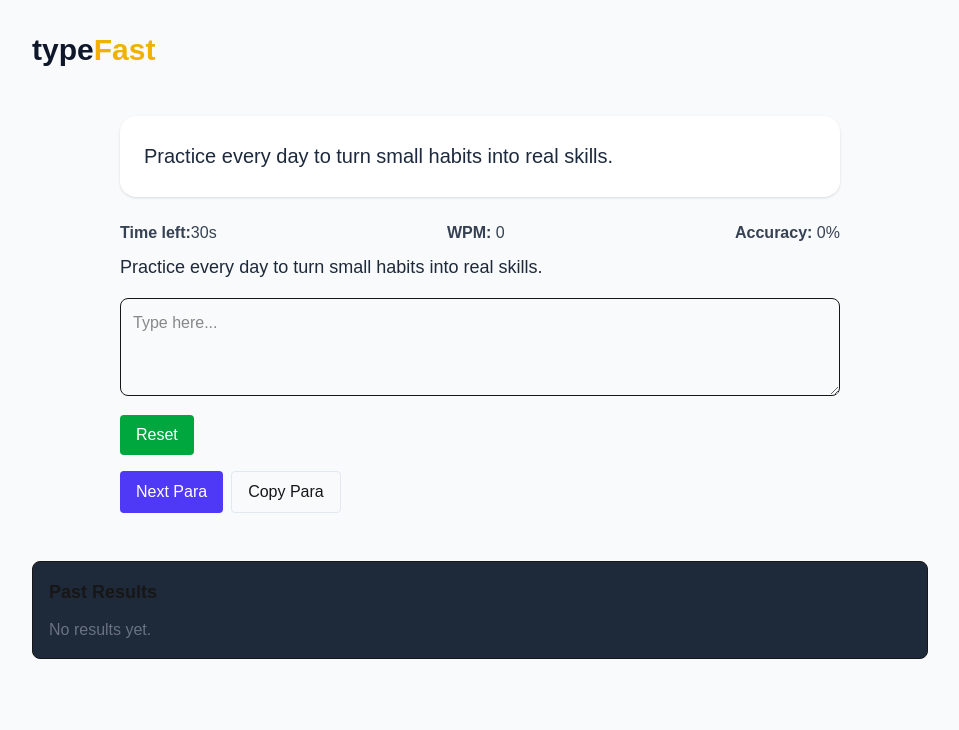
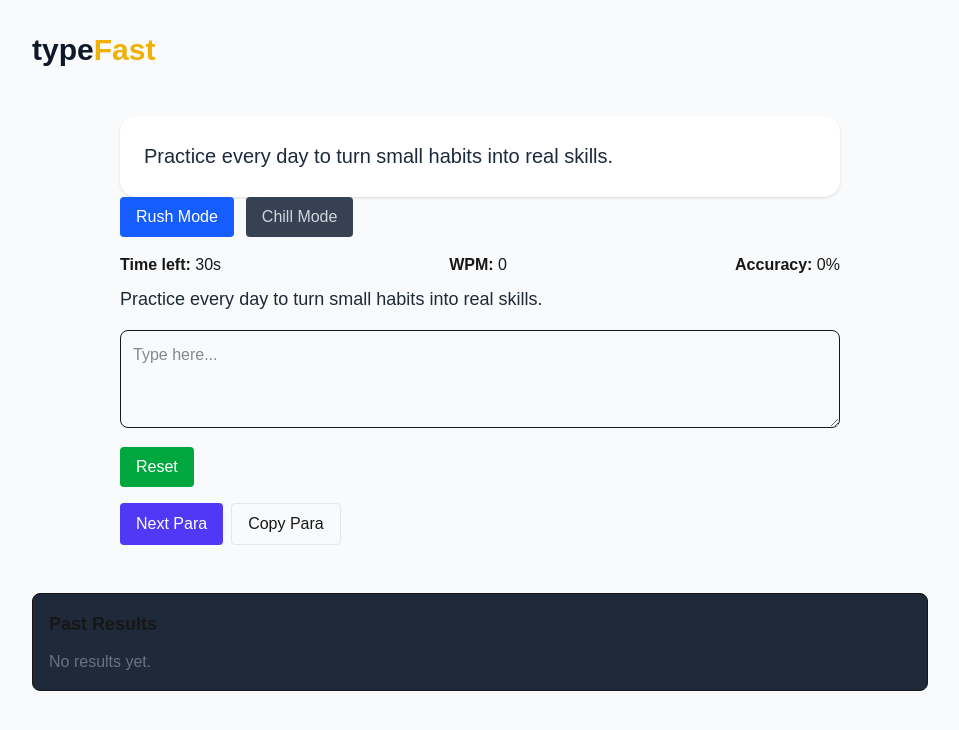
Before and after one commit to KoderKalash/typeFast, a Next.js app: page / in a window 1280 px wide. Shown: the top 730 px of the page, without its empty margins (160-1119 px from the left). Built offline with nearby package versions, Linux system fonts and the light colour scheme.

Commit message:
Feat: added Toggle mode

```diff
--- a/components/history.jsx
+++ b/components/history.jsx
@@ -26,8 +26,13 @@ export default function History() {
         <ul className="space-y-2">
           {results.map((r, idx) => (
             <li key={idx} className="flex justify-between text-sm">
-              <span>{r.date}</span>
-              <span>{r.wpm} WPM, {r.accuracy}%</span>
+              <div>
+                <span className="block text-gray-300">{r.date}</span>
+                <span className="block text-gray-300">Mode:{r.mode ? r.mode : "timed"}</span>
+              </div>
+              <div>
+                <span className="block">{r.wpm} WPM, {r.accuracy}%</span>
+              </div>
             </li>
           ))}
         </ul>
--- a/components/typingbox.jsx
+++ b/components/typingbox.jsx
@@ -16,6 +16,9 @@ export default function TypingBox({ passage }) {
     const [isActive, setIsActive] = useState(false);
     const [accuracy, setAccuracy] = useState(0);
     const [showresults, setShowResults] = useState(false);
+    //mode toggle
+    const [mode, setMode] = useState("timed");
+
 
     useEffect(() => {
         if (!isActive) return;
@@ -68,6 +71,35 @@ export default function TypingBox({ passage }) {
         setAccuracy(calculateAccuracy(e.target.value, passage));
     }
 
+    const finishChill = () => {
+        const elapsed = (Date.now() - starttime) / 60000; // minutes
+        const words = input.trim().split(/\s+/).length;
+        const wpmNow = elapsed > 0 ? Math.round(words / elapsed) : 0;
+        const accNow = Math.round(
+            (passage
+                .split("")
+                .slice(0, input.length)
+                .filter((c, i) => c === input[i]).length /
+                input.length) * 100
+        );
+
+        // Save to localStorage
+        const result = {
+            date: new Date().toLocaleString(),
+            wpm: wpmNow,
+            accuracy: isNaN(accNow) ? 0 : accNow,
+        };
+
+        const prev = JSON.parse(localStorage.getItem("typingResults")) || [];
+        prev.push(result);
+        localStorage.setItem("typingResults", JSON.stringify(prev));
+
+        // Reset state
+        setIsActive(false);
+        setInput("");
+    };
+
+
 
 
     const restart = () => {
@@ -94,15 +126,29 @@ export default function TypingBox({ passage }) {
     }
 
     return (
-        <div className="mt-6">
-            <div className="flex justify-between mb-2"><span className="text-gray-700">
-                <strong>Time left:</strong>{timer}s</span>
-                <span className="text-gray-700">
-                    <strong>WPM:</strong> {isNaN(wpm) ? 0 : wpm}
-                </span>
-                <span className="text-gray-700">
-                    <strong>Accuracy:</strong> {isNaN(accuracy) ? 0 : accuracy}%
-                </span>
+        <div>
+            {/* Mode toggle buttons */}
+            <div className="mb-4 flex gap-3">
+                <button
+                    onClick={() => setMode("timed")}
+                    className={`px-4 py-2 rounded ${mode === "timed" ? "bg-blue-600 text-white" : "bg-gray-700 text-gray-300"}`}
+                >
+                    Rush Mode
+                </button>
+                <button
+                    onClick={() => setMode("casual")}
+                    className={`px-4 py-2 rounded ${mode === "casual" ? "bg-blue-600 text-white" : "bg-gray-700 text-gray-300"}`}
+                >
+                    Chill Mode
+                </button>
+            </div>
+            {mode === "timed" ? (
+                // Timed Mode UI
+                <>
+                    <div className="flex justify-between mb-2">
+                        <span><strong>Time left:</strong> {timer}s</span>
+                        <span><strong>WPM:</strong> {isNaN(wpm) ? 0 : wpm}</span>
+                        <span><strong>Accuracy:</strong> {isNaN(accuracy) ? 0 : accuracy}%</span>
                     </div>
 
                     <Highlightedpsg passage={passage} userInput={input} />
@@ -112,23 +158,48 @@ export default function TypingBox({ passage }) {
                         rows="3"
                         value={input}
                         onChange={handleChange}
-                placeholder="Type here..." disabled={!isActive && starttime !== null && timer === 0} //diabling text area after time is up
+                        placeholder="Type here..."
+                        disabled={mode === "timed" && !isActive && starttime !== null && timer === 0}
                     />
 
                     <button onClick={restart}
-                className="mt-3 px-4 py-2 bg-green-600 text-white rounded hover:cursor-pointer">
+                        className="mt-3 px-4 py-2 bg-green-600 text-white rounded">
                         Reset
                     </button>
+                </>
+            ) : (
+                // Casual Mode UI
+                <>
+                    <div className="flex justify-between mb-2">
+                        <span><strong>WPM:</strong> {isNaN(wpm) ? 0 : wpm}</span>
+                        <span><strong>Accuracy:</strong> {isNaN(accuracy) ? 0 : accuracy}%</span>
+                    </div>
+
+                    <Highlightedpsg passage={passage} userInput={input} />
+
+                    <textarea
+                        className="w-full p-3 border rounded-lg mt-4"
+                        rows="3"
+                        value={input}
+                        onChange={handleChange}
+                        placeholder="Type here..."
+                    />
+
+                    <div className="mt-3 flex gap-3">
+                        <button onClick={finishChill} className="px-4 py-2 bg-blue-600 text-white rounded">
+                            Finish
+                        </button>
+                        <button onClick={restart} className="px-4 py-2 bg-green-600 text-white rounded">
+                            Reset
+                        </button>
+                    </div>
+                </>
+            )}
+        </div>
+    );
+}
 
 
-            {showresults && (
-                <div className="mt-6 p-4 border rounded-lg bg-black text-center">
-                    <h2 className="text-xl font-semibold mb-4">Results</h2>
-                    <p><strong>WPM:</strong> {isNaN(wpm) ? 0 : wpm}</p>
-                    <p><strong>Accuracy:</strong> {isNaN(accuracy) ? 0 : accuracy}%</p>
-                    <p><strong>Characters Typed:</strong> {input.length}</p>
-                </div>
-            )}
-        </div>
-    )
-}
+
+//add a delete history button
+//casual mode -> not endless
```
Lines whose indentation alone changed are shown as unchanged.
